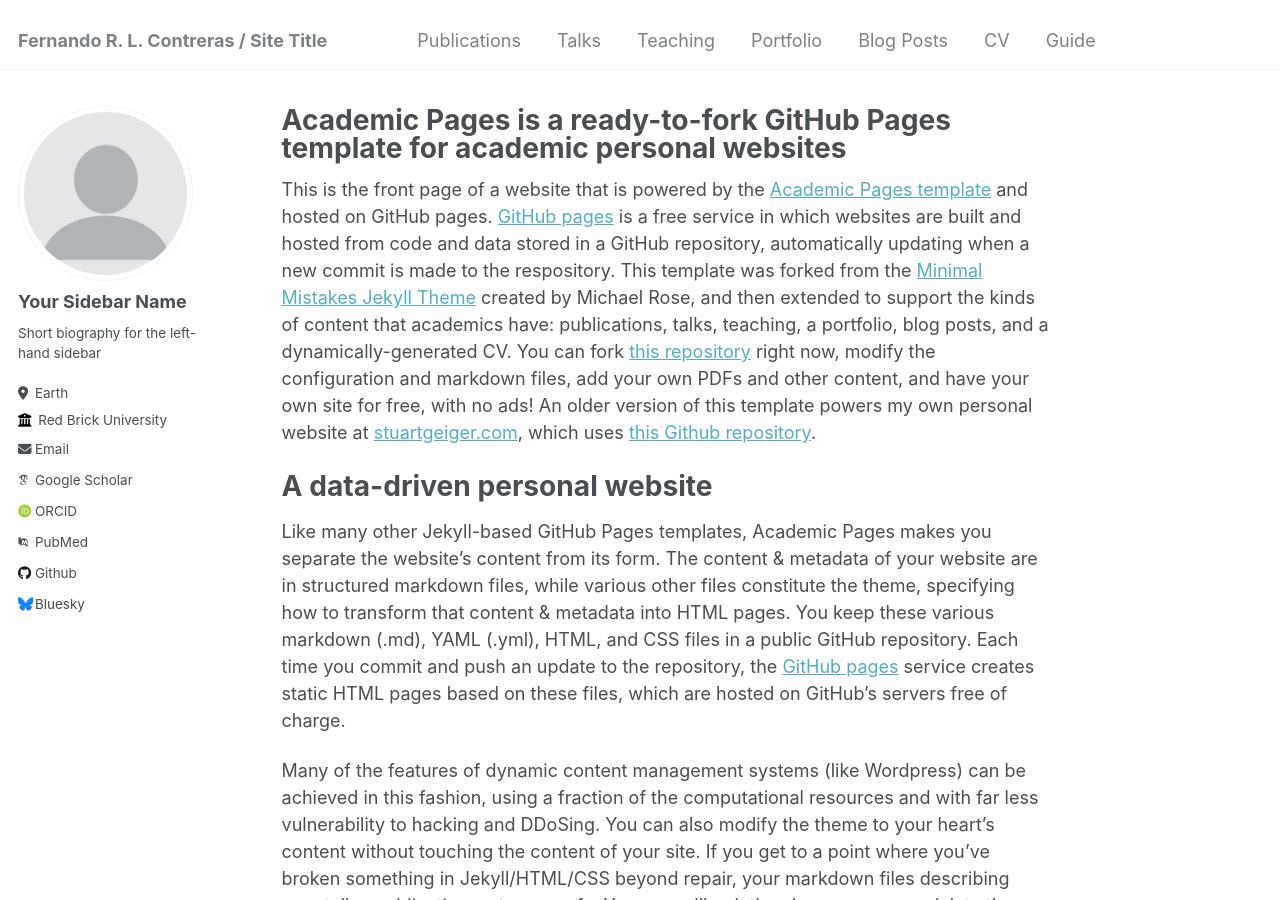
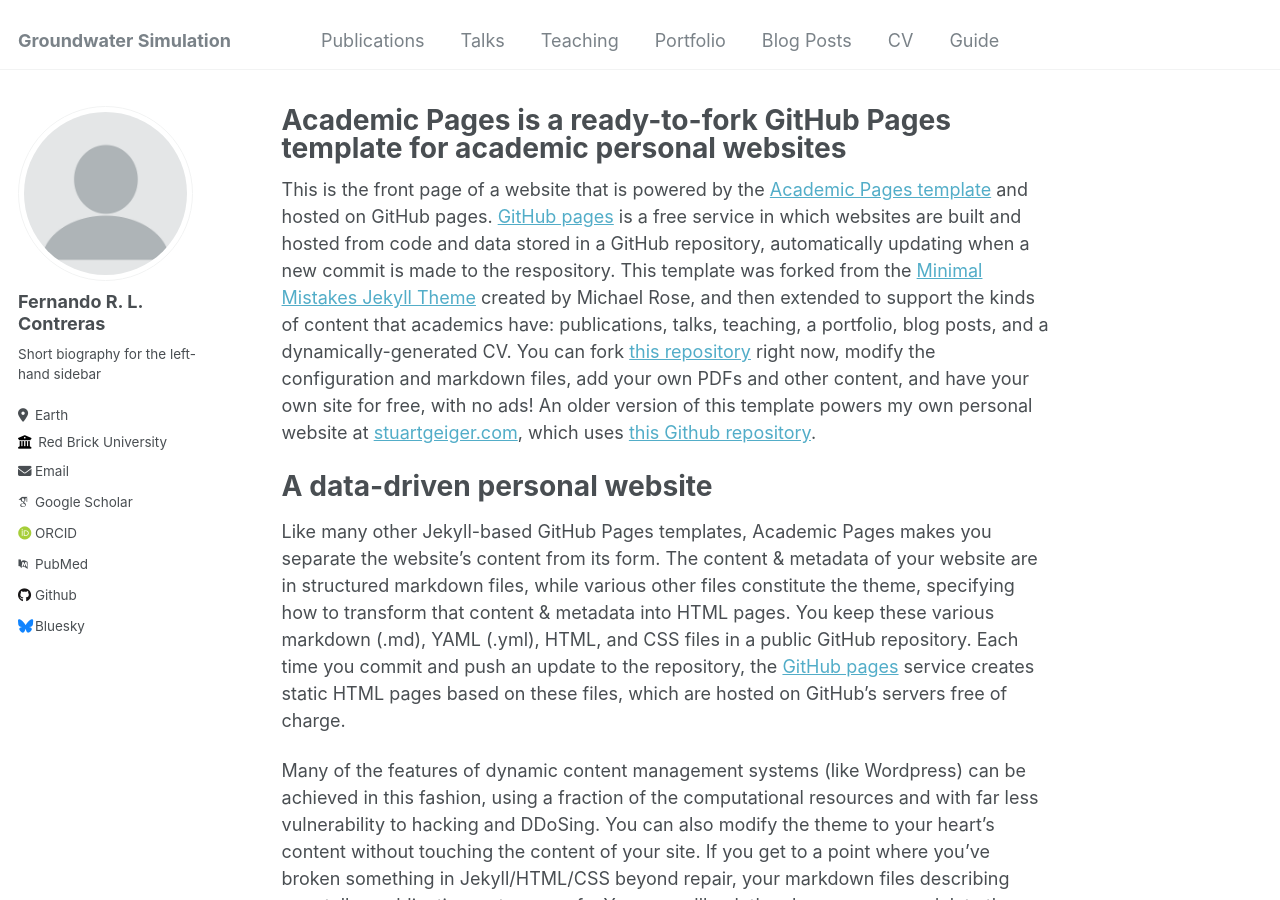
Before and after one commit to Feraul/Feraul.github.io, a Jekyll site: the page built from _pages/about.md, in a window 1280 px wide and 900 px high. Built offline with Jekyll 4.4.1, drawn with Linux system fonts in a browser that asks for light colours; some web fonts are replaced.

Commit message:
Update _config.yml

```diff
--- a/_config.yml
+++ b/_config.yml
@@ -8,7 +8,7 @@
 
 # Basic Site Settings
 locale                   : "en-US"
-title                    : "Fernando R. L. Contreras / Site Title"
+title                    : "Groundwater Simulation"
 title_separator          : "-"
 name                     : &name "Fernando"
 description              : &description "personal description"
@@ -22,7 +22,7 @@ repository               : "Feraul/Feraul.github.io"
 author:
   # Biographic information
   avatar           : "profile.png"
-  name             : "Your Sidebar Name"
+  name             : "Fernando R. L. Contreras"
   pronouns         : # example: "she/her"
   bio              : "Short biography for the left-hand sidebar"
   location         : "Earth"
```
